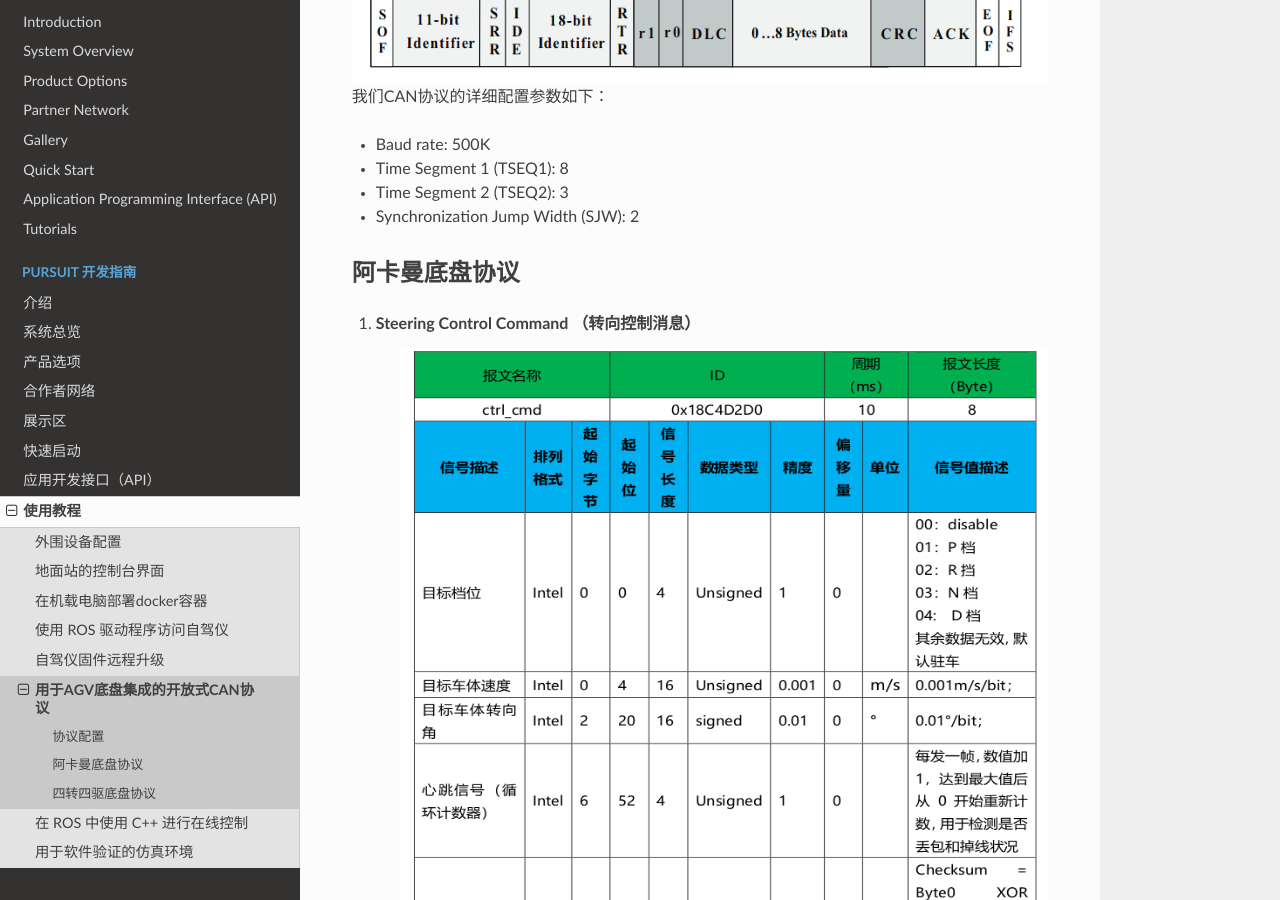
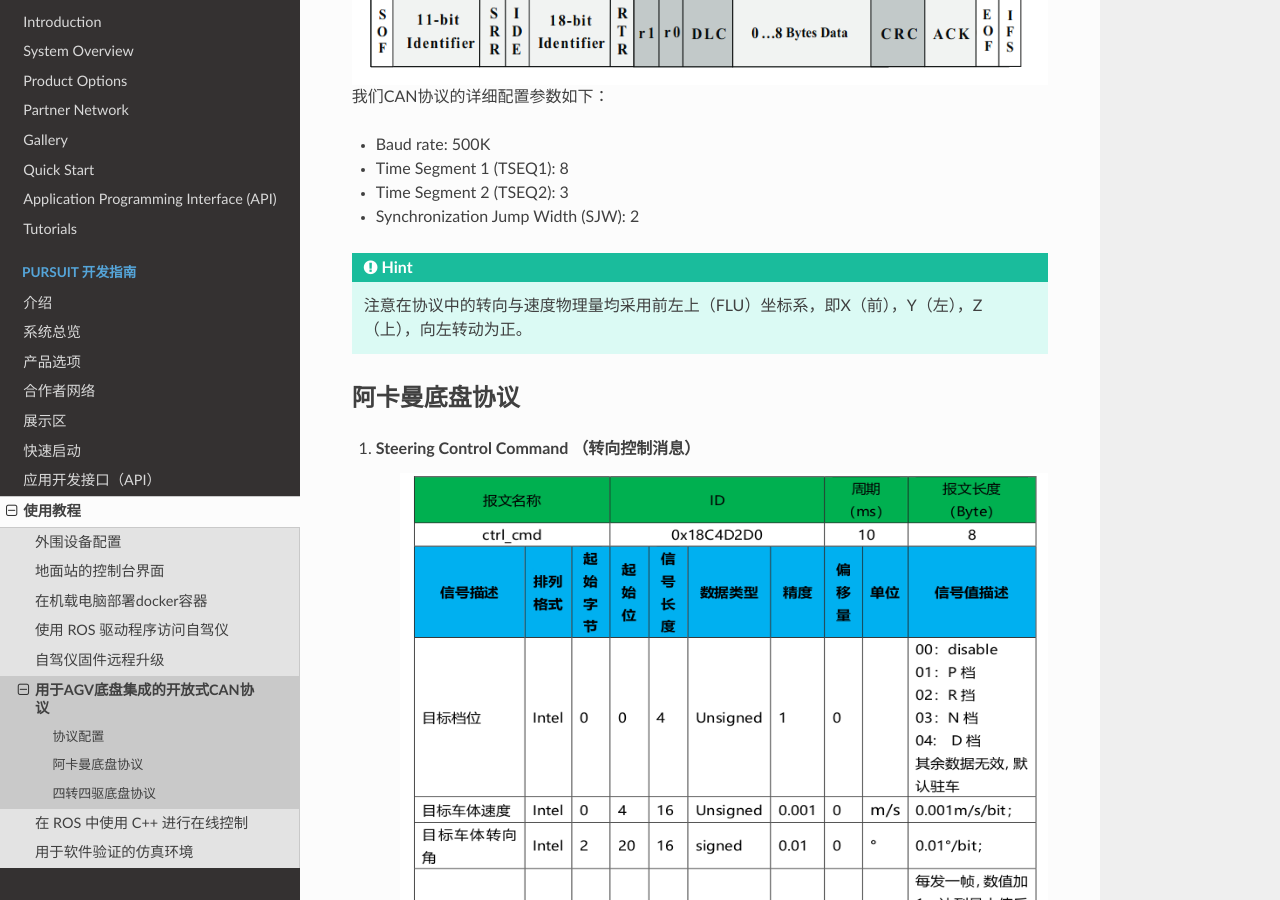
Before and after one commit to cloudkernel-tech/pursuit-guide, a Sphinx documentation site: the page built from docs/tutorials_zh/chassis_can_protocol_zh.rst, in a window 1280 px wide and 900 px high, scrolled down 386 px. Built offline with Sphinx 7.4.7 and the Read the Docs theme 3.1.0, drawn with Linux system fonts in a browser that asks for light colours.

Commit message:
add hint for msg in protocol

```diff
--- a/docs/tutorials_en/chassis_can_protocol.rst
+++ b/docs/tutorials_en/chassis_can_protocol.rst
@@ -23,6 +23,11 @@ The configuration for our CAN protocol is:
 - Time Segment 1 (TSEQ1): 8
 - Time Segment 2 (TSEQ2): 3
 - Synchronization Jump Width (SJW): 2
+
+.. Hint::
+
+        Note that we utilize the FLU frame for velocities and steering angles in the protocol, namely X (Front), Y (Left), Z (Up), and the steering angle is positive when turning left.
+
 
 Messages for Ackermann Chassis
 ----------------------------------
--- a/docs/tutorials_zh/chassis_can_protocol_zh.rst
+++ b/docs/tutorials_zh/chassis_can_protocol_zh.rst
@@ -22,6 +22,12 @@ Pursuit 自动驾驶仪支持 CAN 2.0B（扩展格式）协议，该协议明细
 - Time Segment 1 (TSEQ1): 8
 - Time Segment 2 (TSEQ2): 3
 - Synchronization Jump Width (SJW): 2
+
+
+.. Hint::
+
+        注意在协议中的转向与速度物理量均采用前左上（FLU）坐标系，即X（前），Y（左），Z（上），向左转动为正。
+
 
 阿卡曼底盘协议
 ----------------------------------
```
